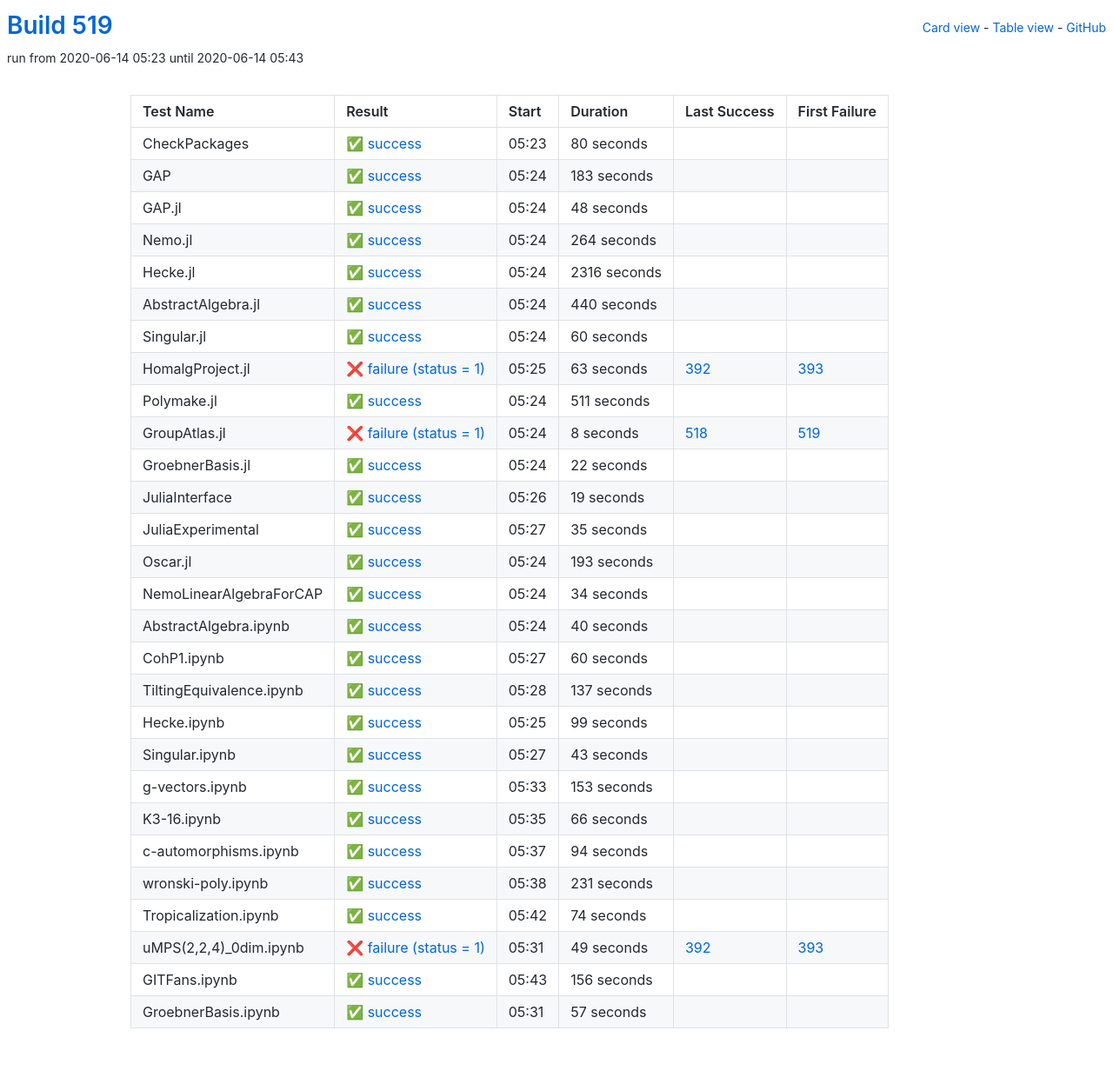
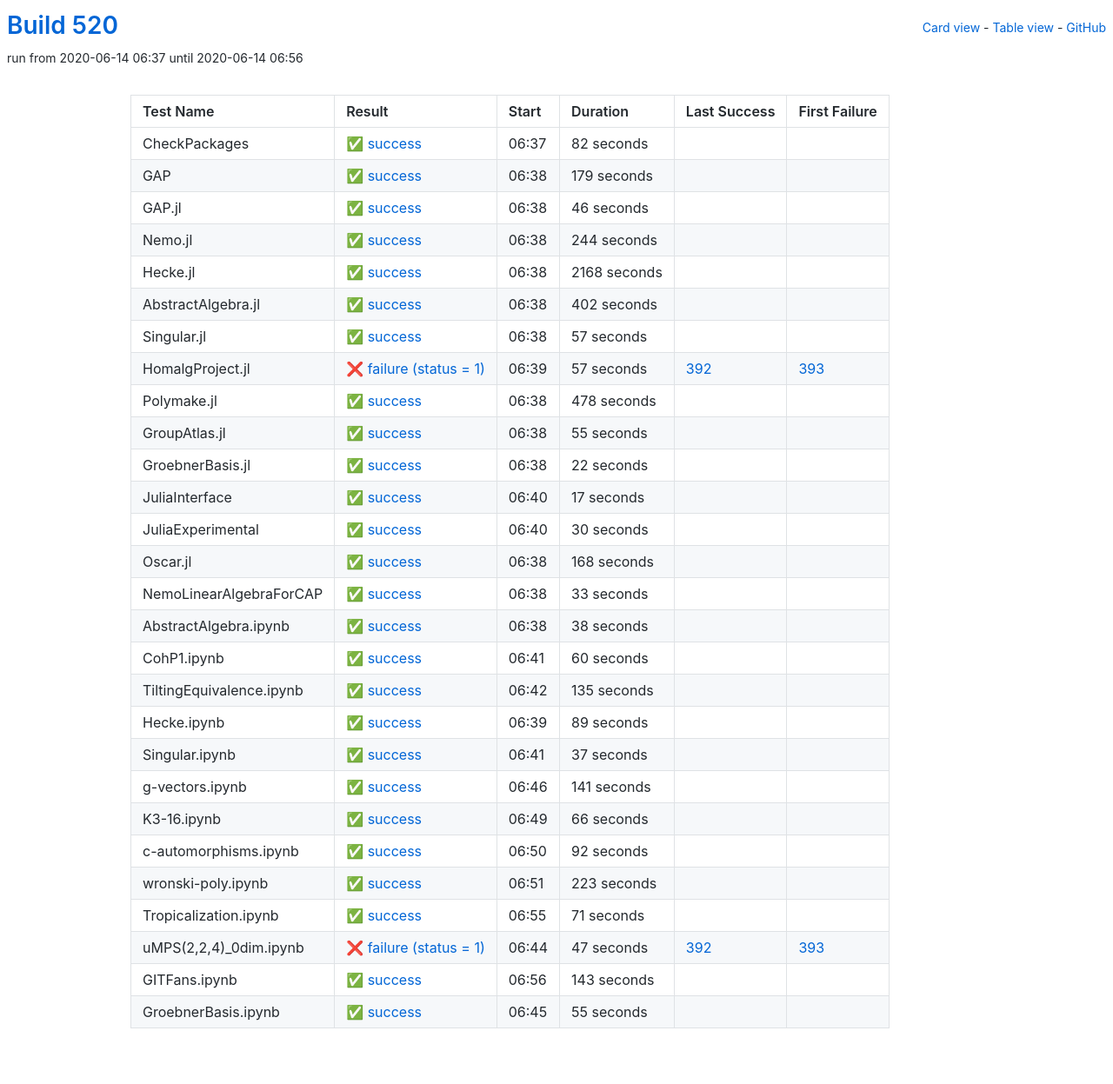
Before and after one commit to oscar-system/oscar-ci-status-1.4, a Jekyll site: the page built from table.html, in a window 1280 px wide. Shown: the whole page at 87% size. Built offline with Jekyll 4.4.1, drawn with Linux system fonts in a browser that asks for light colours.

Commit message:
Build #520

```diff
--- a/_data/ci.yml
+++ b/_data/ci.yml
@@ -1,6 +1,6 @@
 ---
-build: 519
-build_url: https://oscarci.mathematik.uni-kl.de/job/oscar-julia-1.4/519/
+build: 520
+build_url: https://oscarci.mathematik.uni-kl.de/job/oscar-julia-1.4/520/
 job: oscar-julia-1.4
 organization: oscar-system
 repo: oscar-ci-status-1.4
@@ -8,128 +8,128 @@ repourl: https://github.com/oscar-system/oscar-ci-status-1.4
 tests:
 - name: CheckPackages
   id: checkpackages
-  log: https://oscarci.mathematik.uni-kl.de/job/oscar-julia-1.4/519/artifact/logs/build-519/CheckPackages.log
-  start: 2020-06-14 05:23
+  log: https://oscarci.mathematik.uni-kl.de/job/oscar-julia-1.4/520/artifact/logs/build-520/CheckPackages.log
+  start: 2020-06-14 06:37
   success: true
   exitcode: 0
   status: success
-  duration: 80
+  duration: 82
   last_success: false
   last_success_url:
   first_failure: false
   first_failure_url:
 - name: GAP
   id: gap
-  log: https://oscarci.mathematik.uni-kl.de/job/oscar-julia-1.4/519/artifact/logs/build-519/GAP.log
-  start: 2020-06-14 05:24
+  log: https://oscarci.mathematik.uni-kl.de/job/oscar-julia-1.4/520/artifact/logs/build-520/GAP.log
+  start: 2020-06-14 06:38
   success: true
   exitcode: 0
   status: success
-  duration: 183
+  duration: 179
   last_success: false
   last_success_url:
   first_failure: false
   first_failure_url:
 - name: GAP.jl
   id: gap-jl
-  log: https://oscarci.mathematik.uni-kl.de/job/oscar-julia-1.4/519/artifact/logs/build-519/GAP.jl.log
-  start: 2020-06-14 05:24
+  log: https://oscarci.mathematik.uni-kl.de/job/oscar-julia-1.4/520/artifact/logs/build-520/GAP.jl.log
+  start: 2020-06-14 06:38
   success: true
   exitcode: 0
   status: success
-  duration: 48
+  duration: 46
   last_success: false
   last_success_url:
   first_failure: false
   first_failure_url:
 - name: Nemo.jl
   id: nemo-jl
-  log: https://oscarci.mathematik.uni-kl.de/job/oscar-julia-1.4/519/artifact/logs/build-519/Nemo.jl.log
-  start: 2020-06-14 05:24
+  log: https://oscarci.mathematik.uni-kl.de/job/oscar-julia-1.4/520/artifact/logs/build-520/Nemo.jl.log
+  start: 2020-06-14 06:38
   success: true
   exitcode: 0
   status: success
-  duration: 264
+  duration: 244
   last_success: false
   last_success_url:
   first_failure: false
   first_failure_url:
 - name: Hecke.jl
   id: hecke-jl
-  log: https://oscarci.mathematik.uni-kl.de/job/oscar-julia-1.4/519/artifact/logs/build-519/Hecke.jl.log
-  start: 2020-06-14 05:24
+  log: https://oscarci.mathematik.uni-kl.de/job/oscar-julia-1.4/520/artifact/logs/build-520/Hecke.jl.log
+  start: 2020-06-14 06:38
   success: true
   exitcode: 0
   status: success
-  duration: 2316
+  duration: 2168
   last_success: false
   last_success_url:
   first_failure: false
   first_failure_url:
 - name: AbstractAlgebra.jl
   id: abstractalgebra-jl
-  log: https://oscarci.mathematik.uni-kl.de/job/oscar-julia-1.4/519/artifact/logs/build-519/AbstractAlgebra.jl.log
-  start: 2020-06-14 05:24
+  log: https://oscarci.mathematik.uni-kl.de/job/oscar-julia-1.4/520/artifact/logs/build-520/AbstractAlgebra.jl.log
+  start: 2020-06-14 06:38
   success: true
   exitcode: 0
   status: success
-  duration: 440
+  duration: 402
   last_success: false
   last_success_url:
   first_failure: false
   first_failure_url:
 - name: Singular.jl
   id: singular-jl
-  log: https://oscarci.mathematik.uni-kl.de/job/oscar-julia-1.4/519/artifact/logs/build-519/Singular.jl.log
-  start: 2020-06-14 05:24
+  log: https://oscarci.mathematik.uni-kl.de/job/oscar-julia-1.4/520/artifact/logs/build-520/Singular.jl.log
+  start: 2020-06-14 06:38
   success: true
   exitcode: 0
   status: success
-  duration: 60
+  duration: 57
   last_success: false
   last_success_url:
   first_failure: false
   first_failure_url:
 - name: HomalgProject.jl
   id: homalgproject-jl
-  log: https://oscarci.mathematik.uni-kl.de/job/oscar-julia-1.4/519/artifact/logs/build-519/HomalgProject.jl.log
-  start: 2020-06-14 05:25
+  log: https://oscarci.mathematik.uni-kl.de/job/oscar-julia-1.4/520/artifact/logs/build-520/HomalgProject.jl.log
+  start: 2020-06-14 06:39
   success: false
   exitcode: 1
   status: failure
-  duration: 63
+  duration: 57
   last_success: 392
   last_success_url: https://oscarci.mathematik.uni-kl.de/job/oscar-julia-1.4/392/
   first_failure: 393
   first_failure_url: https://oscarci.mathematik.uni-kl.de/job/oscar-julia-1.4/393/
 - name: Polymake.jl
   id: polymake-jl
-  log: https://oscarci.mathematik.uni-kl.de/job/oscar-julia-1.4/519/artifact/logs/build-519/Polymake.jl.log
-  start: 2020-06-14 05:24
+  log: https://oscarci.mathematik.uni-kl.de/job/oscar-julia-1.4/520/artifact/logs/build-520/Polymake.jl.log
+  start: 2020-06-14 06:38
   success: true
   exitcode: 0
   status: success
-  duration: 511
+  duration: 478
   last_success: false
   last_success_url:
   first_failure: false
   first_failure_url:
 - name: GroupAtlas.jl
   id: groupatlas-jl
-  log: https://oscarci.mathematik.uni-kl.de/job/oscar-julia-1.4/519/artifact/logs/build-519/GroupAtlas.jl.log
-  start: 2020-06-14 05:24
-  success: false
-  exitcode: 1
-  status: failure
-  duration: 8
-  last_success: 518
-  last_success_url: https://oscarci.mathematik.uni-kl.de/job/oscar-julia-1.4/518/
-  first_failure: 519
-  first_failure_url: https://oscarci.mathematik.uni-kl.de/job/oscar-julia-1.4/519/
+  log: https://oscarci.mathematik.uni-kl.de/job/oscar-julia-1.4/520/artifact/logs/build-520/GroupAtlas.jl.log
+  start: 2020-06-14 06:38
+  success: true
+  exitcode: 0
+  status: success
+  duration: 55
+  last_success: false
+  last_success_url:
+  first_failure: false
+  first_failure_url:
 - name: GroebnerBasis.jl
   id: groebnerbasis-jl
-  log: https://oscarci.mathematik.uni-kl.de/job/oscar-julia-1.4/519/artifact/logs/build-519/GroebnerBasis.jl.log
-  start: 2020-06-14 05:24
+  log: https://oscarci.mathematik.uni-kl.de/job/oscar-julia-1.4/520/artifact/logs/build-520/GroebnerBasis.jl.log
+  start: 2020-06-14 06:38
   success: true
   exitcode: 0
   status: success
@@ -140,68 +140,68 @@ tests:
   first_failure_url:
 - name: JuliaInterface
   id: juliainterface
-  log: https://oscarci.mathematik.uni-kl.de/job/oscar-julia-1.4/519/artifact/logs/build-519/JuliaInterface.log
-  start: 2020-06-14 05:26
+  log: https://oscarci.mathematik.uni-kl.de/job/oscar-julia-1.4/520/artifact/logs/build-520/JuliaInterface.log
+  start: 2020-06-14 06:40
   success: true
   exitcode: 0
   status: success
-  duration: 19
+  duration: 17
   last_success: false
   last_success_url:
   first_failure: false
   first_failure_url:
 - name: JuliaExperimental
   id: juliaexperimental
-  log: https://oscarci.mathematik.uni-kl.de/job/oscar-julia-1.4/519/artifact/logs/build-519/JuliaExperimental.log
-  start: 2020-06-14 05:27
+  log: https://oscarci.mathematik.uni-kl.de/job/oscar-julia-1.4/520/artifact/logs/build-520/JuliaExperimental.log
+  start: 2020-06-14 06:40
   success: true
   exitcode: 0
   status: success
-  duration: 35
+  duration: 30
   last_success: false
   last_success_url:
   first_failure: false
   first_failure_url:
 - name: Oscar.jl
   id: oscar-jl
-  log: https://oscarci.mathematik.uni-kl.de/job/oscar-julia-1.4/519/artifact/logs/build-519/Oscar.jl.log
-  start: 2020-06-14 05:24
+  log: https://oscarci.mathematik.uni-kl.de/job/oscar-julia-1.4/520/artifact/logs/build-520/Oscar.jl.log
+  start: 2020-06-14 06:38
   success: true
   exitcode: 0
   status: success
-  duration: 193
+  duration: 168
   last_success: false
   last_success_url:
   first_failure: false
   first_failure_url:
 - name: NemoLinearAlgebraForCAP
   id: nemolinearalgebraforcap
-  log: https://oscarci.mathematik.uni-kl.de/job/oscar-julia-1.4/519/artifact/logs/build-519/NemoLinearAlgebraForCAP.log
-  start: 2020-06-14 05:24
+  log: https://oscarci.mathematik.uni-kl.de/job/oscar-julia-1.4/520/artifact/logs/build-520/NemoLinearAlgebraForCAP.log
+  start: 2020-06-14 06:38
   success: true
   exitcode: 0
   status: success
-  duration: 34
+  duration: 33
   last_success: false
   last_success_url:
   first_failure: false
   first_failure_url:
 - name: AbstractAlgebra.ipynb
   id: abstractalgebra-ipynb
-  log: https://oscarci.mathematik.uni-kl.de/job/oscar-julia-1.4/519/artifact/logs/build-519/AbstractAlgebra.ipynb.log
-  start: 2020-06-14 05:24
+  log: https://oscarci.mathematik.uni-kl.de/job/oscar-julia-1.4/520/artifact/logs/build-520/AbstractAlgebra.ipynb.log
+  start: 2020-06-14 06:38
   success: true
   exitcode: 0
   status: success
-  duration: 40
+  duration: 38
   last_success: false
   last_success_url:
   first_failure: false
   first_failure_url:
 - name: CohP1.ipynb
   id: cohp1-ipynb
-  log: https://oscarci.mathematik.uni-kl.de/job/oscar-julia-1.4/519/artifact/logs/build-519/CohP1.ipynb.log
-  start: 2020-06-14 05:27
+  log: https://oscarci.mathematik.uni-kl.de/job/oscar-julia-1.4/520/artifact/logs/build-520/CohP1.ipynb.log
+  start: 2020-06-14 06:41
   success: true
   exitcode: 0
   status: success
@@ -212,56 +212,56 @@ tests:
   first_failure_url:
 - name: TiltingEquivalence.ipynb
   id: tiltingequivalence-ipynb
-  log: https://oscarci.mathematik.uni-kl.de/job/oscar-julia-1.4/519/artifact/logs/build-519/TiltingEquivalence.ipynb.log
-  start: 2020-06-14 05:28
+  log: https://oscarci.mathematik.uni-kl.de/job/oscar-julia-1.4/520/artifact/logs/build-520/TiltingEquivalence.ipynb.log
+  start: 2020-06-14 06:42
   success: true
   exitcode: 0
   status: success
-  duration: 137
+  duration: 135
   last_success: false
   last_success_url:
   first_failure: false
   first_failure_url:
 - name: Hecke.ipynb
   id: hecke-ipynb
-  log: https://oscarci.mathematik.uni-kl.de/job/oscar-julia-1.4/519/artifact/logs/build-519/Hecke.ipynb.log
-  start: 2020-06-14 05:25
+  log: https://oscarci.mathematik.uni-kl.de/job/oscar-julia-1.4/520/artifact/logs/build-520/Hecke.ipynb.log
+  start: 2020-06-14 06:39
   success: true
   exitcode: 0
   status: success
-  duration: 99
+  duration: 89
   last_success: false
   last_success_url:
   first_failure: false
   first_failure_url:
 - name: Singular.ipynb
   id: singular-ipynb
-  log: https://oscarci.mathematik.uni-kl.de/job/oscar-julia-1.4/519/artifact/logs/build-519/Singular.ipynb.log
-  start: 2020-06-14 05:27
+  log: https://oscarci.mathematik.uni-kl.de/job/oscar-julia-1.4/520/artifact/logs/build-520/Singular.ipynb.log
+  start: 2020-06-14 06:41
   success: true
   exitcode: 0
   status: success
-  duration: 43
+  duration: 37
   last_success: false
   last_success_url:
   first_failure: false
   first_failure_url:
 - name: g-vectors.ipynb
   id: g-vectors-ipynb
-  log: https://oscarci.mathematik.uni-kl.de/job/oscar-julia-1.4/519/artifact/logs/build-519/g-vectors.ipynb.log
-  start: 2020-06-14 05:33
+  log: https://oscarci.mathematik.uni-kl.de/job/oscar-julia-1.4/520/artifact/logs/build-520/g-vectors.ipynb.log
+  start: 2020-06-14 06:46
   success: true
   exitcode: 0
   status: success
-  duration: 153
+  duration: 141
   last_success: false
   last_success_url:
   first_failure: false
   first_failure_url:
 - name: K3-16.ipynb
   id: k3-16-ipynb
-  log: https://oscarci.mathematik.uni-kl.de/job/oscar-julia-1.4/519/artifact/logs/build-519/K3-16.ipynb.log
-  start: 2020-06-14 05:35
+  log: https://oscarci.mathematik.uni-kl.de/job/oscar-julia-1.4/520/artifact/logs/build-520/K3-16.ipynb.log
+  start: 2020-06-14 06:49
   success: true
   exitcode: 0
   status: success
@@ -272,72 +272,72 @@ tests:
   first_failure_url:
 - name: c-automorphisms.ipynb
   id: c-automorphisms-ipynb
-  log: https://oscarci.mathematik.uni-kl.de/job/oscar-julia-1.4/519/artifact/logs/build-519/c-automorphisms.ipynb.log
-  start: 2020-06-14 05:37
+  log: https://oscarci.mathematik.uni-kl.de/job/oscar-julia-1.4/520/artifact/logs/build-520/c-automorphisms.ipynb.log
+  start: 2020-06-14 06:50
   success: true
   exitcode: 0
   status: success
-  duration: 94
+  duration: 92
   last_success: false
   last_success_url:
   first_failure: false
   first_failure_url:
 - name: wronski-poly.ipynb
   id: wronski-poly-ipynb
-  log: https://oscarci.mathematik.uni-kl.de/job/oscar-julia-1.4/519/artifact/logs/build-519/wronski-poly.ipynb.log
-  start: 2020-06-14 05:38
+  log: https://oscarci.mathematik.uni-kl.de/job/oscar-julia-1.4/520/artifact/logs/build-520/wronski-poly.ipynb.log
+  start: 2020-06-14 06:51
   success: true
   exitcode: 0
   status: success
-  duration: 231
+  duration: 223
   last_success: false
   last_success_url:
   first_failure: false
   first_failure_url:
 - name: Tropicalization.ipynb
   id: tropicalization-ipynb
-  log: https://oscarci.mathematik.uni-kl.de/job/oscar-julia-1.4/519/artifact/logs/build-519/Tropicalization.ipynb.log
-  start: 2020-06-14 05:42
+  log: https://oscarci.mathematik.uni-kl.de/job/oscar-julia-1.4/520/artifact/logs/build-520/Tropicalization.ipynb.log
+  start: 2020-06-14 06:55
   success: true
   exitcode: 0
   status: success
-  duration: 74
+  duration: 71
   last_success: false
   last_success_url:
   first_failure: false
   first_failure_url:
 - name: uMPS(2,2,4)_0dim.ipynb
   id: umps-2-2-4-0dim-ipynb
-  log: https://oscarci.mathematik.uni-kl.de/job/oscar-julia-1.4/519/artifact/logs/build-519/uMPS-2-2-4-_0dim.ipynb.log
-  start: 2020-06-14 05:31
+  log: https://oscarci.mathematik.uni-kl.de/job/oscar-julia-1.4/520/artifact/logs/build-520/uMPS-2-2-4-_0dim.ipynb.log
+  start: 2020-06-14 06:44
   success: false
   exitcode: 1
   status: failure
-  duration: 49
+  duration: 47
   last_success: 392
   last_success_url: https://oscarci.mathematik.uni-kl.de/job/oscar-julia-1.4/392/
   first_failure: 393
   first_failure_url: https://oscarci.mathematik.uni-kl.de/job/oscar-julia-1.4/393/
 - name: GITFans.ipynb
   id: gitfans-ipynb
-  log: https://oscarci.mathematik.uni-kl.de/job/oscar-julia-1.4/519/artifact/logs/build-519/GITFans.ipynb.log
-  start: 2020-06-14 05:43
+  log: https://oscarci.mathematik.uni-kl.de/job/oscar-julia-1.4/520/artifact/logs/build-520/GITFans.ipynb.log
+  start: 2020-06-14 06:56
   success: true
   exitcode: 0
   status: success
-  duration: 156
+  duration: 143
   last_success: false
   last_success_url:
   first_failure: false
   first_failure_url:
 - name: GroebnerBasis.ipynb
   id: groebnerbasis-ipynb
-  log: https://oscarci.mathematik.uni-kl.de/job/oscar-julia-1.4/519/artifact/logs/build-519/GroebnerBasis.ipynb.log
-  start: 2020-06-14 05:31
+  log: https://oscarci.mathematik.uni-kl.de/job/oscar-julia-1.4/520/artifact/logs/build-520/GroebnerBasis.ipynb.log
+  start: 2020-06-14 06:45
   success: true
   exitcode: 0
   status: success
-  duration: 57
+  duration: 55
   last_success: false
   last_success_url:
   first_failure: false
```
Also changed, not shown: README.md.
